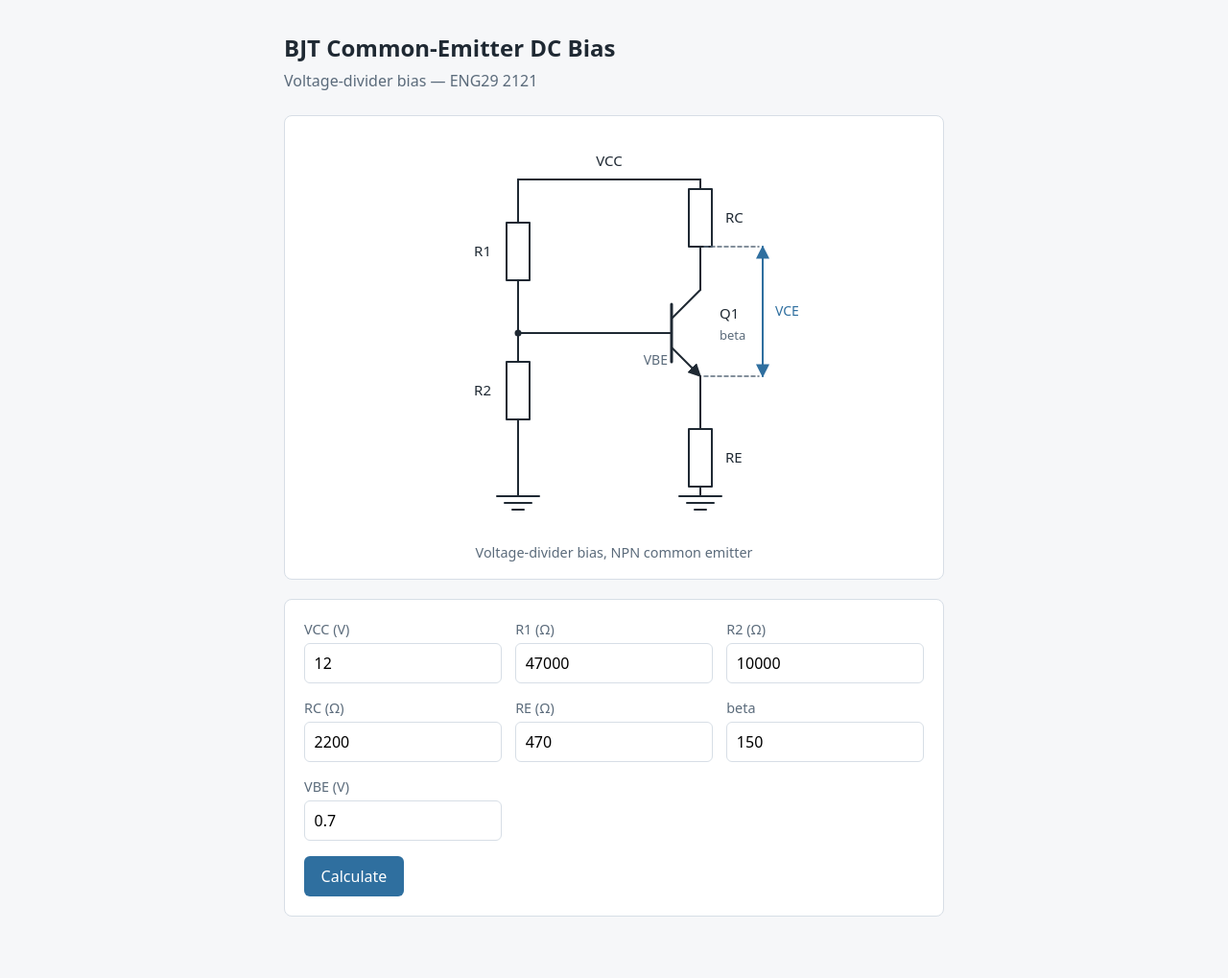
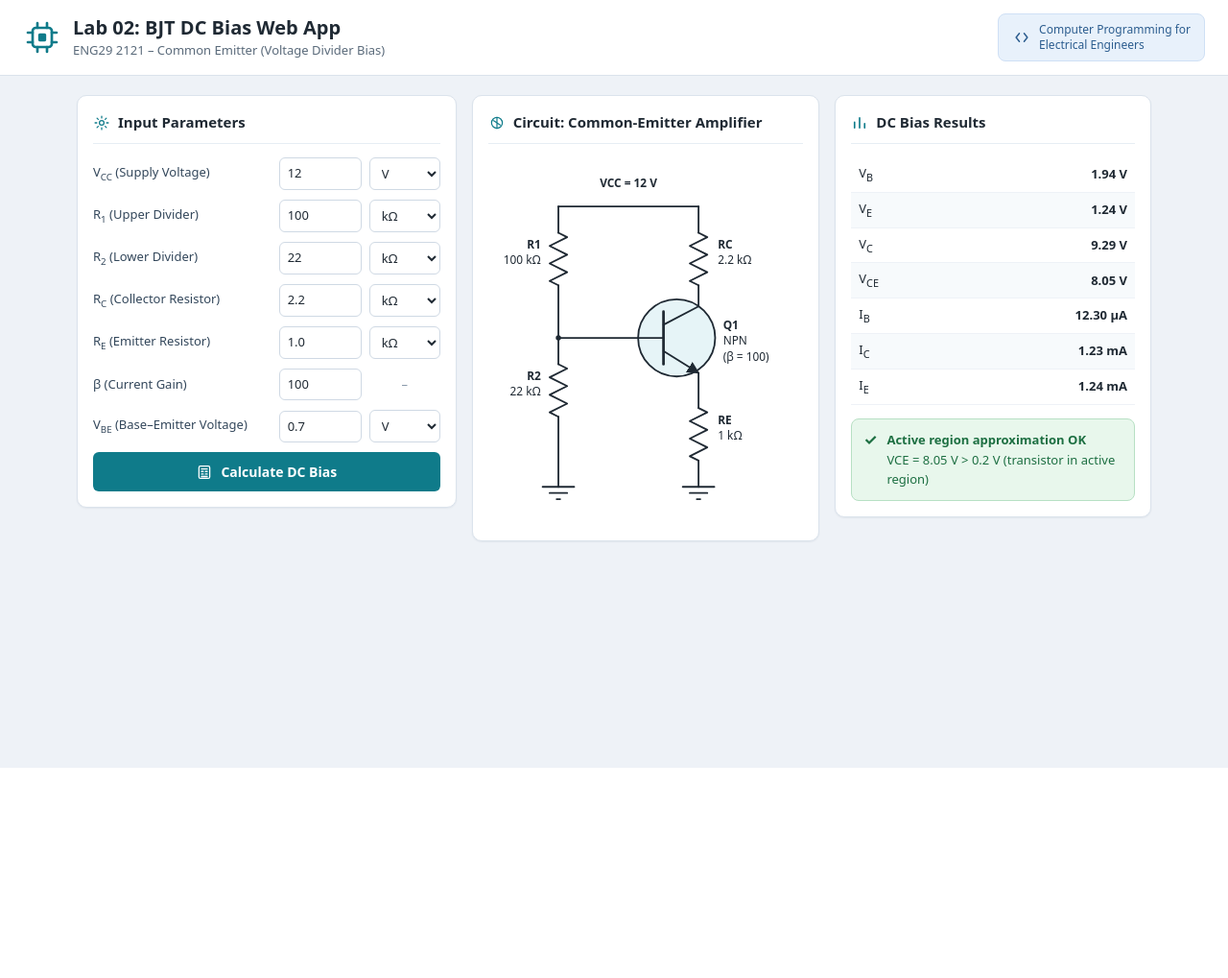
Before and after one commit to 0650899746por-creator/Gitlab, a Flask app: page / in a window 1280 px wide. Shown: the whole page at 96% size. After the commit the page ends 800 px from the top, so only its background shows below. Run offline with Flask 3, Linux system fonts and the light colour scheme.

Commit message:
feat: restyle the bias page and add unit selects

```diff
--- a/app.py
+++ b/app.py
@@ -3,13 +3,32 @@ from flask import Flask, render_template, request
 
 DEFAULT_FORM = {
     "vcc": "12",
-    "r1": "47000",
-    "r2": "10000",
-    "rc": "2200",
-    "re": "470",
-    "beta": "150",
+    "r1": "100",
+    "r2": "22",
+    "rc": "2.2",
+    "re": "1.0",
+    "beta": "100",
     "vbe": "0.7",
 }
+
+FIELDS = (
+    ("vcc", "V<sub>CC</sub> (Supply Voltage)", "V"),
+    ("r1", "R<sub>1</sub> (Upper Divider)", "R"),
+    ("r2", "R<sub>2</sub> (Lower Divider)", "R"),
+    ("rc", "R<sub>C</sub> (Collector Resistor)", "R"),
+    ("re", "R<sub>E</sub> (Emitter Resistor)", "R"),
+    ("beta", "β (Current Gain)", ""),
+    ("vbe", "V<sub>BE</sub> (Base–Emitter Voltage)", "V"),
+)
+
+
+def _quantity(text: str, unit: str) -> str:
+    """Render an entered value with its unit, trimming trailing zeros."""
+    try:
+        number = float(text)
+    except (TypeError, ValueError):
+        return f"{text} {unit}".strip()
+    return f"{number:g} {unit}".strip()
 
 
 def create_app() -> Flask:
@@ -18,20 +37,38 @@ def create_app() -> Flask:
     @app.route("/", methods=["GET", "POST"])
     def index():
         form = dict(DEFAULT_FORM)
+        units = dict(bjt_bias.DEFAULT_UNITS)
         errors: list[str] = []
         result = None
 
         if request.method == "POST":
             for field in bjt_bias.REQUIRED_FIELDS:
                 form[field] = request.form.get(field, "")
-            values, errors = bjt_bias.parse_inputs(request.form)
-            if values is not None:
-                try:
-                    result = bjt_bias.analyze(**values)
-                except ValueError as error:
-                    errors.append(str(error))
+                units[field] = request.form.get(
+                    f"unit_{field}", bjt_bias.DEFAULT_UNITS[field]
+                )
 
-        return render_template("index.html", form=form, errors=errors, result=result)
+        values, errors = bjt_bias.parse_inputs(form, units)
+        if values is not None:
+            try:
+                result = bjt_bias.analyze(**values)
+            except ValueError as error:
+                errors.append(str(error))
+
+        circuit = {
+            field: _quantity(form[field], units[field])
+            for field in ("vcc", "r1", "r2", "rc", "re", "beta")
+        }
+
+        return render_template(
+            "index.html",
+            form=form,
+            units=units,
+            fields=FIELDS,
+            errors=errors,
+            result=result,
+            circuit=circuit,
+        )
 
     return app
 
--- a/bjt_bias.py
+++ b/bjt_bias.py
@@ -233,6 +233,7 @@ def analyze(
     if values["vbb_v"] <= vbe:
         region = "cutoff"
         region_label = "Cut-off region"
+        region_title = "Cut-off region"
         region_detail = (
             f"VBB = {values['vbb_v']:.2f} V ≤ VBE = {vbe:.2f} V "
             "(cut-off: no collector current)"
@@ -241,6 +242,7 @@ def analyze(
     elif values["vce_v"] < VCE_SAT_V:
         region = "saturation"
         region_label = "Saturation region"
+        region_title = "Saturation region"
         region_detail = (
             f"VCE = {display['vce_v']} V < 0.2 V (saturation: fixed-beta model not valid)"
         )
@@ -251,6 +253,7 @@ def analyze(
     else:
         region = "active"
         region_label = "Active region"
+        region_title = "Active region approximation OK"
         region_detail = (
             f"VCE = {display['vce_v']} V > 0.2 V (transistor in active region)"
         )
@@ -261,6 +264,7 @@ def analyze(
         "display": display,
         "region": region,
         "region_label": region_label,
+        "region_title": region_title,
         "region_detail": region_detail,
         "warnings": warnings,
         "verification": {
--- a/static/style.css
+++ b/static/style.css
@@ -1,13 +1,20 @@
 :root {
-  --bg: #f6f7f9;
-  --panel: #ffffff;
+  --page: #eef2f7;
+  --card: #ffffff;
   --text: #1f2933;
   --muted: #5b6b7b;
-  --border: #d7dee6;
-  --accent: #2f6f9f;
-  --active: #1d6f42;
-  --cutoff: #8a6d1d;
-  --saturation: #a12f2f;
+  --border: #dbe3ec;
+  --accent: #0f7b8a;
+  --accent-dark: #0c6875;
+  --success-bg: #e8f7ec;
+  --success-border: #b7e0c4;
+  --success-text: #1d6f42;
+  --warning-bg: #fdf3d8;
+  --warning-border: #e8d49a;
+  --warning-text: #8a6d1d;
+  --danger-bg: #fbe9e9;
+  --danger-border: #e7b3b3;
+  --danger-text: #a12f2f;
 }
 
 * {
@@ -16,150 +23,275 @@
 
 body {
   margin: 0;
-  background: var(--bg);
+  background: var(--page);
   color: var(--text);
-  font: 16px/1.5 system-ui, -apple-system, "Segoe UI", sans-serif;
+  font: 14px/1.5 system-ui, -apple-system, "Segoe UI", sans-serif;
 }
 
-main {
-  max-width: 720px;
-  margin: 2rem auto 4rem;
-  padding: 0 1rem;
+/* Header */
+
+.topbar {
+  display: flex;
+  align-items: center;
+  justify-content: space-between;
+  gap: 16px;
+  flex-wrap: wrap;
+  padding: 14px 24px;
+  background: var(--card);
+  border-bottom: 1px solid var(--border);
 }
 
-h1 {
-  font-size: 1.5rem;
-  margin: 0 0 0.25rem;
+.brand {
+  display: flex;
+  align-items: center;
+  gap: 12px;
 }
 
-.subtitle {
-  color: var(--muted);
-  margin: 0 0 1.5rem;
+.chip-icon {
+  width: 40px;
+  height: 40px;
+  color: var(--accent);
+  flex: none;
 }
 
-form,
-.results,
-.errors {
-  background: var(--panel);
-  border: 1px solid var(--border);
-  border-radius: 8px;
-  padding: 1.25rem;
-  margin-bottom: 1.25rem;
+.brand h1 {
+  margin: 0;
+  font-size: 20px;
+  line-height: 1.25;
 }
 
-.grid {
-  display: grid;
-  grid-template-columns: repeat(auto-fit, minmax(160px, 1fr));
-  gap: 0.9rem;
+.brand p {
+  margin: 2px 0 0;
+  color: var(--muted);
+  font-size: 13px;
 }
 
-label span {
-  display: block;
-  font-size: 0.9rem;
-  color: var(--muted);
-  margin-bottom: 0.25rem;
+.course-badge {
+  display: flex;
+  align-items: center;
+  gap: 8px;
+  padding: 8px 14px;
+  background: #e8f1fb;
+  border: 1px solid #cfe0f5;
+  border-radius: 8px;
+  color: #2c5d8f;
+  font-size: 12px;
+  line-height: 1.35;
 }
 
-input {
+.course-badge svg {
+  width: 20px;
+  height: 20px;
+  flex: none;
+}
+
+/* Layout */
+
+.layout {
+  display: grid;
+  grid-template-columns: 1.2fr 1.1fr 1fr;
+  gap: 16px;
+  max-width: 1160px;
+  margin: 20px auto 40px;
+  padding: 0 20px;
+  align-items: start;
+}
+
+.card {
+  background: var(--card);
+  border: 1px solid var(--border);
+  border-radius: 10px;
+  padding: 16px;
+  box-shadow: 0 1px 2px rgba(16, 42, 67, 0.06);
+}
+
+.card h2 {
+  display: flex;
+  align-items: center;
+  gap: 8px;
+  margin: 0 0 14px;
+  padding-bottom: 10px;
+  border-bottom: 1px solid #e6edf4;
+  font-size: 15px;
+  font-weight: 600;
+}
+
+.card-icon {
+  width: 18px;
+  height: 18px;
+  color: var(--accent);
+  flex: none;
+}
+
+/* Inputs */
+
+.field {
+  display: grid;
+  grid-template-columns: 1fr 86px 74px;
+  align-items: center;
+  gap: 8px;
+  margin-bottom: 10px;
+}
+
+.field label {
+  font-size: 13px;
+  color: #33475b;
+}
+
+.field sub {
+  font-size: 0.75em;
+}
+
+input,
+select {
   width: 100%;
-  padding: 0.5rem 0.6rem;
-  border: 1px solid var(--border);
+  padding: 6px 8px;
+  border: 1px solid #cfd9e4;
   border-radius: 6px;
+  background: #fff;
+  color: var(--text);
   font: inherit;
+  font-size: 13px;
+}
+
+input:focus,
+select:focus {
+  outline: 2px solid rgba(15, 123, 138, 0.25);
+  border-color: var(--accent);
+}
+
+.unit-fixed {
+  text-align: center;
+  color: #8a9aab;
+  font-size: 13px;
 }
 
 button {
-  margin-top: 1rem;
-  padding: 0.55rem 1.1rem;
+  display: flex;
+  align-items: center;
+  justify-content: center;
+  gap: 8px;
+  width: 100%;
+  margin-top: 8px;
+  padding: 10px;
   border: 0;
   border-radius: 6px;
   background: var(--accent);
   color: #fff;
   font: inherit;
+  font-size: 14px;
+  font-weight: 600;
   cursor: pointer;
 }
 
-table {
-  width: 100%;
-  border-collapse: collapse;
-  margin-top: 1rem;
+button:hover {
+  background: var(--accent-dark);
 }
 
-th,
-td {
-  text-align: left;
-  padding: 0.45rem 0.5rem;
-  border-bottom: 1px solid var(--border);
-}
-
-th {
-  color: var(--muted);
-  font-weight: 600;
-}
-
-.region {
-  font-weight: 600;
-}
-
-.region-active {
-  color: var(--active);
-}
-
-.region-cutoff {
-  color: var(--cutoff);
-}
-
-.region-saturation {
-  color: var(--saturation);
+button svg {
+  width: 18px;
+  height: 18px;
 }
 
 .errors {
-  border-color: #e2b4b4;
-}
-
-.errors h2 {
-  margin-top: 0;
-  color: var(--saturation);
-  font-size: 1.1rem;
+  margin-top: 12px;
+  padding: 10px 12px;
+  background: var(--danger-bg);
+  border: 1px solid var(--danger-border);
+  border-radius: 8px;
+  color: var(--danger-text);
+  font-size: 13px;
 }
 
 .errors ul {
   margin: 0;
-  padding-left: 1.2rem;
+  padding-left: 18px;
 }
 
-.warning {
-  color: var(--saturation);
-}
+/* Circuit */
 
-.verification {
-  color: var(--muted);
-  font-size: 0.95rem;
-}
-
-.verification strong {
-  color: var(--active);
-}
-
-.circuit {
-  margin: 0 0 1.25rem;
-  padding: 1rem;
-  background: var(--panel);
-  border: 1px solid var(--border);
-  border-radius: 8px;
-  text-align: center;
-}
-
-.circuit img {
+.circuit-svg {
   display: block;
   width: 100%;
-  max-width: 480px;
   height: auto;
+  max-width: 100%;
   margin: 0 auto;
 }
 
-.circuit figcaption {
-  color: var(--muted);
-  font-size: 0.9rem;
-  margin-top: 0.5rem;
+/* Results */
+
+.results {
+  width: 100%;
+  border-collapse: collapse;
+  font-size: 13px;
 }
+
+.results td {
+  padding: 7px 8px;
+  border-bottom: 1px solid #eef2f7;
+}
+
+.results td.value {
+  text-align: right;
+  font-weight: 600;
+}
+
+.results tr:nth-child(even) {
+  background: #f7fafc;
+}
+
+.status {
+  display: flex;
+  gap: 10px;
+  margin-top: 14px;
+  padding: 12px;
+  border: 1px solid transparent;
+  border-radius: 8px;
+  font-size: 13px;
+}
+
+.status-icon {
+  font-size: 16px;
+  font-weight: 700;
+  line-height: 1.2;
+}
+
+.status strong {
+  display: block;
+  margin-bottom: 2px;
+}
+
+.status p {
+  margin: 0;
+}
+
+.status-active {
+  background: var(--success-bg);
+  border-color: var(--success-border);
+  color: var(--success-text);
+}
+
+.status-cutoff {
+  background: var(--warning-bg);
+  border-color: var(--warning-border);
+  color: var(--warning-text);
+}
+
+.status-saturation {
+  background: var(--danger-bg);
+  border-color: var(--danger-border);
+  color: var(--danger-text);
+}
+
+.placeholder {
+  margin: 0;
+  color: #8a9aab;
+  font-size: 13px;
+}
+
+@media (max-width: 960px) {
+  .layout {
+    grid-template-columns: 1fr;
+    max-width: 560px;
+  }
+}
--- a/templates/index.html
+++ b/templates/index.html
@@ -3,79 +3,120 @@
 <head>
   <meta charset="utf-8">
   <meta name="viewport" content="width=device-width, initial-scale=1">
-  <title>BJT DC Bias Calculator</title>
+  <title>Lab 02: BJT DC Bias Web App</title>
   <link rel="stylesheet" href="{{ url_for('static', filename='style.css') }}">
 </head>
 <body>
-  <main>
-    <h1>BJT Common-Emitter DC Bias</h1>
-    <p class="subtitle">Voltage-divider bias — ENG29 2121</p>
+  <header class="topbar">
+    <div class="brand">
+      <svg class="chip-icon" viewBox="0 0 24 24" aria-hidden="true">
+        <rect x="6" y="6" width="12" height="12" rx="2" fill="none" stroke="currentColor" stroke-width="1.6"/>
+        <path d="M9 3v3M15 3v3M9 18v3M15 18v3M3 9h3M3 15h3M18 9h3M18 15h3" stroke="currentColor" stroke-width="1.6" stroke-linecap="round"/>
+        <rect x="9.5" y="9.5" width="5" height="5" rx="1" fill="currentColor"/>
+      </svg>
+      <div>
+        <h1>Lab 02: BJT DC Bias Web App</h1>
+        <p>ENG29 2121 – Common Emitter (Voltage Divider Bias)</p>
+      </div>
+    </div>
+    <div class="course-badge">
+      <svg viewBox="0 0 24 24" aria-hidden="true">
+        <path d="M9 7l-4 5 4 5M15 7l4 5-4 5" fill="none" stroke="currentColor" stroke-width="1.8" stroke-linecap="round" stroke-linejoin="round"/>
+      </svg>
+      <span>Computer Programming for<br>Electrical Engineers</span>
+    </div>
+  </header>
 
-    <figure class="circuit">
-      <img src="{{ url_for('static', filename='circuit.svg') }}"
-           alt="Voltage-divider biased NPN common-emitter stage: R1 and R2 form the base divider, RC connects the collector to VCC, RE connects the emitter to ground.">
-      <figcaption>Voltage-divider bias, NPN common emitter</figcaption>
-    </figure>
+  <main class="layout">
+    <section class="card">
+      <h2>
+        <svg class="card-icon" viewBox="0 0 24 24" aria-hidden="true">
+          <circle cx="12" cy="12" r="3.2" fill="none" stroke="currentColor" stroke-width="1.7"/>
+          <path d="M12 2.8v2.4M12 18.8v2.4M2.8 12h2.4M18.8 12h2.4M5.5 5.5l1.7 1.7M16.8 16.8l1.7 1.7M18.5 5.5l-1.7 1.7M7.2 16.8l-1.7 1.7" stroke="currentColor" stroke-width="1.7" stroke-linecap="round"/>
+        </svg>
+        Input Parameters
+      </h2>
 
-    <form method="post" action="/">
-      <div class="grid">
-        {% for field, label, unit in [
-          ("vcc", "VCC", "V"),
-          ("r1", "R1", "Ω"),
-          ("r2", "R2", "Ω"),
-          ("rc", "RC", "Ω"),
-          ("re", "RE", "Ω"),
-          ("beta", "beta", ""),
-          ("vbe", "VBE", "V")
-        ] %}
-        <label>
-          <span>{{ label }}{% if unit %} ({{ unit }}){% endif %}</span>
-          <input type="number" step="any" name="{{ field }}" value="{{ form[field] }}">
-        </label>
+      <form method="post" action="/">
+        {% for field, label, kind in fields %}
+        <div class="field">
+          <label for="{{ field }}">{{ label|safe }}</label>
+          <input id="{{ field }}" name="{{ field }}" type="number" step="any" value="{{ form[field] }}">
+          {% if kind == "R" %}
+          <select name="unit_{{ field }}" aria-label="{{ field }} unit">
+            <option value="Ω"{% if units[field] == "Ω" %} selected{% endif %}>Ω</option>
+            <option value="kΩ"{% if units[field] == "kΩ" %} selected{% endif %}>kΩ</option>
+          </select>
+          {% elif kind == "V" %}
+          <select name="unit_{{ field }}" aria-label="{{ field }} unit">
+            <option value="V" selected>V</option>
+          </select>
+          {% else %}
+          <span class="unit-fixed" aria-hidden="true">–</span>
+          {% endif %}
+        </div>
         {% endfor %}
+        <button type="submit">
+          <svg viewBox="0 0 24 24" aria-hidden="true">
+            <rect x="4.5" y="3.5" width="15" height="17" rx="2" fill="none" stroke="currentColor" stroke-width="1.7"/>
+            <path d="M8 7.5h8M8 11h2.5M13.5 11h2.5M8 14.5h2.5M13.5 14.5h2.5M8 18h8" stroke="currentColor" stroke-width="1.7" stroke-linecap="round"/>
+          </svg>
+          Calculate DC Bias
+        </button>
+      </form>
+
+      {% if errors %}
+      <div class="errors">
+        <ul>
+          {% for error in errors %}<li>{{ error }}</li>{% endfor %}
+        </ul>
       </div>
-      <button type="submit">Calculate</button>
-    </form>
+      {% endif %}
+    </section>
 
-    {% if errors %}
-    <section class="errors">
-      <h2>Check your inputs</h2>
-      <ul>
-        {% for error in errors %}<li>{{ error }}</li>{% endfor %}
-      </ul>
+    <section class="card">
+      <h2>
+        <svg class="card-icon" viewBox="0 0 24 24" aria-hidden="true">
+          <circle cx="12" cy="12" r="7.5" fill="none" stroke="currentColor" stroke-width="1.6"/>
+          <path d="M12 4.5v15M12 12l-4.5-3M12 12l4.5 3" stroke="currentColor" stroke-width="1.6" stroke-linecap="round"/>
+        </svg>
+        Circuit: Common-Emitter Amplifier
+      </h2>
+      {% include "_circuit.svg" %}
     </section>
-    {% endif %}
 
-    {% if result %}
-    <section class="results">
-      <h2>Operating point</h2>
-      <p class="region region-{{ result.region }}">{{ result.region_label }}</p>
+    <section class="card">
+      <h2>
+        <svg class="card-icon" viewBox="0 0 24 24" aria-hidden="true">
+          <path d="M5 19V11M12 19V5M19 19v-6" stroke="currentColor" stroke-width="2.2" stroke-linecap="round"/>
+        </svg>
+        DC Bias Results
+      </h2>
 
-      <table>
-        <thead><tr><th>Quantity</th><th>Value</th></tr></thead>
+      {% if result %}
+      <table class="results">
         <tbody>
-          <tr><td>I<sub>B</sub></td><td>{{ result.display.ib_ua }} µA</td></tr>
-          <tr><td>I<sub>C</sub></td><td>{{ result.display.ic_ma }} mA</td></tr>
-          <tr><td>I<sub>E</sub></td><td>{{ result.display.ie_ma }} mA</td></tr>
-          <tr><td>V<sub>B</sub></td><td>{{ result.display.vb_v }} V</td></tr>
-          <tr><td>V<sub>E</sub></td><td>{{ result.display.ve_v }} V</td></tr>
-          <tr><td>V<sub>C</sub></td><td>{{ result.display.vc_v }} V</td></tr>
-          <tr><td>V<sub>CE</sub></td><td>{{ result.display.vce_v }} V</td></tr>
-          <tr><td>V<sub>BB</sub> (hand calc)</td><td>{{ result.display.vbb_v }} V</td></tr>
-          <tr><td>R<sub>B</sub> (hand calc)</td><td>{{ result.display.rb_ohm }} Ω</td></tr>
+          <tr><td>V<sub>B</sub></td><td class="value">{{ result.display.vb_v }} V</td></tr>
+          <tr><td>V<sub>E</sub></td><td class="value">{{ result.display.ve_v }} V</td></tr>
+          <tr><td>V<sub>C</sub></td><td class="value">{{ result.display.vc_v }} V</td></tr>
+          <tr><td>V<sub>CE</sub></td><td class="value">{{ result.display.vce_v }} V</td></tr>
+          <tr><td>I<sub>B</sub></td><td class="value">{{ result.display.ib_ua }} µA</td></tr>
+          <tr><td>I<sub>C</sub></td><td class="value">{{ result.display.ic_ma }} mA</td></tr>
+          <tr><td>I<sub>E</sub></td><td class="value">{{ result.display.ie_ma }} mA</td></tr>
         </tbody>
       </table>
 
-      {% for warning in result.warnings %}
-      <p class="warning">{{ warning }}</p>
-      {% endfor %}
-
-      <p class="verification">
-        Closed form vs nodal: max |Δ| = {{ result.verification.max_abs_diff }}
-        {% if result.verification.passed %}<strong>PASS</strong>{% else %}<strong>FAIL</strong>{% endif %}
-      </p>
+      <div class="status status-{{ result.region }}">
+        <span class="status-icon" aria-hidden="true">{% if result.region == "active" %}✓{% else %}!{% endif %}</span>
+        <div>
+          <strong>{{ result.region_title }}</strong>
+          <p>{{ result.region_detail }}</p>
+        </div>
+      </div>
+      {% else %}
+      <p class="placeholder">Enter the values and press Calculate.</p>
+      {% endif %}
     </section>
-    {% endif %}
   </main>
 </body>
 </html>
```
Also changed, not shown: tests/test_app.py (+85 -46 lines), README.md, static/circuit.svg (deleted), templates/_circuit.svg (added).
